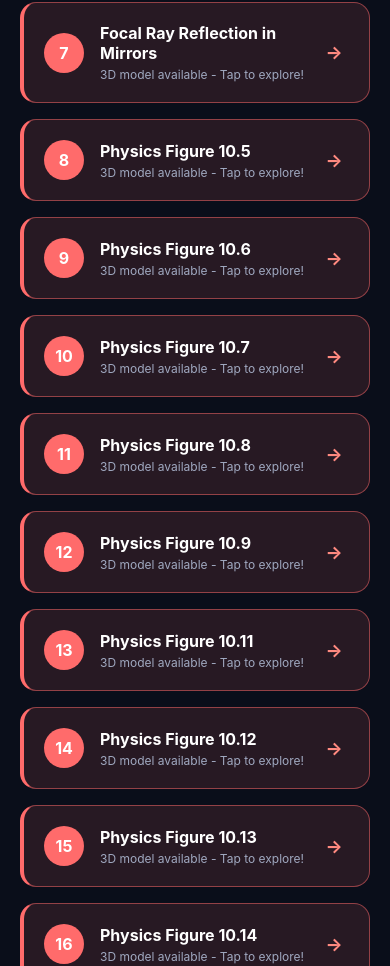
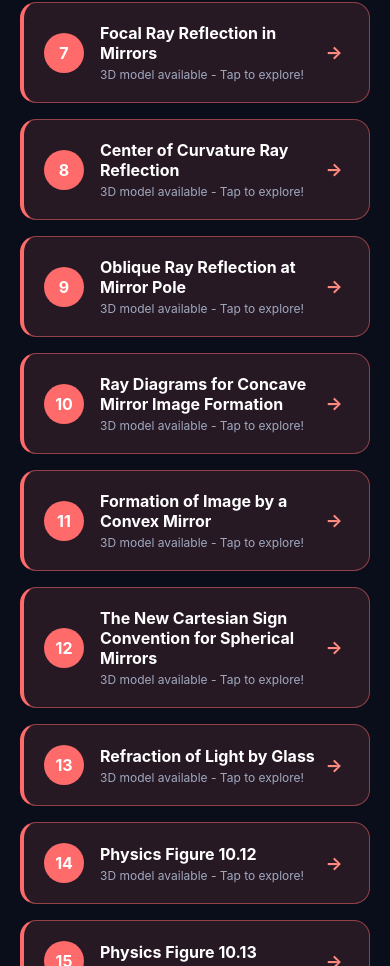
Before and after one commit to surajbelwal/SmartSciAr, a React Native app: screen /Physics in a window 390 px wide. Shown: the part 921-1887 px from the top of the page. Built offline with nearby package versions, Linux system fonts and the light colour scheme.

Commit message:
Changed some model descriptions

```diff
--- a/data/physicsData.js
+++ b/data/physicsData.js
@@ -113,97 +113,97 @@ export const physicsModels = {
 
   figure105: {
     id: "figure105",
-    title: "Physics Figure 10.5",
+    title: "Center of Curvature Ray Reflection",
     sketchfabUrl:
       "https://sketchfab.com/3d-models/figure-105-fb979b10afb94d12b1f7753a1e9b8f7a",
     embedUrl:
       "https://sketchfab.com/models/fb979b10afb94d12b1f7753a1e9b8f7a/embed",
     description: [
-      "• A physics model demonstrating advanced rotational concepts, possibly including energy considerations in rotational motion systems.",
-      "• Shows the relationship between rotational kinetic energy and the motion of rotating objects, connecting energy principles with rotational mechanics.",
-      "• Illustrates how energy is stored and transferred in rotating systems, important for understanding flywheels, turbines, and other rotational energy devices.",
-      "• Demonstrates conservation principles in rotational motion, including conservation of angular momentum and mechanical energy in rotating systems.",
-      "• Essential for understanding power transmission systems, rotating machinery efficiency, and energy storage applications in modern technology.",
+      "• A fundamental ray optics demonstration showing how light rays passing through the center of curvature reflect back along the same path.",
+      "• Illustrates that rays hitting the mirror surface at normal incidence (perpendicular to the surface) reflect directly back toward the source.",
+      "• Shows this principle applies to both concave mirrors (rays through center of curvature) and convex mirrors (rays directed toward center of curvature).",
+      "• Demonstrates the law of reflection where the angle of incidence equals angle of reflection, with both being zero for normal incidence.",
+      "• Essential for understanding retroreflection, optical alignment systems, and the design of precision measurement instruments like interferometers.",
     ],
   },
 
   figure106: {
     id: "figure106",
-    title: "Physics Figure 10.6",
+    title: "Oblique Ray Reflection at Mirror Pole",
     sketchfabUrl:
       "https://sketchfab.com/3d-models/figure-106-8cd1ddf92a45465fa90aa248ba756536",
     embedUrl:
       "https://sketchfab.com/models/8cd1ddf92a45465fa90aa248ba756536/embed",
     description: [
-      "• A rotational physics model showing complex interactions between multiple rotating components or systems in mechanical arrangements.",
-      "• Demonstrates how multiple rotating objects can interact through gears, belts, or other mechanical linkages to transfer motion and force.",
-      "• Illustrates the principles of mechanical advantage in rotational systems, showing how gear ratios affect speed and torque relationships.",
-      "• Shows practical applications in automotive transmissions, industrial machinery, and mechanical devices that require precise motion control.",
-      "• Critical for understanding complex mechanical systems where multiple rotational components must work together efficiently and reliably.",
+      "• A detailed ray optics demonstration showing how light rays incident obliquely at the pole of mirrors follow the fundamental laws of reflection.",
+      "• Illustrates that incident and reflected rays make equal angles with the principal axis when striking the mirror at point P (the pole).",
+      "• Shows this oblique reflection principle applies to both concave and convex mirrors, maintaining symmetrical angles about the principal axis.",
+      "• Demonstrates the universal nature of reflection laws: angle of incidence equals angle of reflection, measured from the normal at the point of incidence.",
+      "• Essential for understanding complete ray diagrams, image formation analysis, and the behavior of light at different points on curved mirror surfaces.",
     ],
   },
 
   figure107: {
     id: "figure107",
-    title: "Physics Figure 10.7",
+    title: "Ray Diagrams for Concave Mirror Image Formation",
     sketchfabUrl:
       "https://sketchfab.com/3d-models/figure-107-45b8d74f7dff48dcbf7f7d385571df32",
     embedUrl:
       "https://sketchfab.com/models/45b8d74f7dff48dcbf7f7d385571df32/embed",
     description: [
-      "• An advanced rotational physics demonstration showing equilibrium conditions and stability in rotating mechanical systems.",
-      "• Illustrates concepts of rotational equilibrium, where the net torque on a system is zero and the system maintains stable rotational motion.",
-      "• Shows how gyroscopic effects and angular momentum conservation create stability in rotating objects like bicycles, tops, and spacecraft.",
-      "• Demonstrates the relationship between rotational motion and balance, explaining why rotating objects exhibit unique stability characteristics.",
-      "• Important for understanding vehicle dynamics, aircraft stability, satellite orientation control, and other applications requiring rotational stability.",
+      "• A comprehensive demonstration of how concave mirrors form different types of images depending on object position relative to the focal point and center of curvature.",
+      "• Shows the systematic construction of ray diagrams using principal rays: parallel ray, focal ray, and center of curvature ray.",
+      "• Illustrates how image characteristics (real/virtual, upright/inverted, magnified/diminished) change as object distance varies from infinity to the mirror.",
+      "• Demonstrates practical applications in optical devices like reflecting telescopes, headlights, solar concentrators, and shaving mirrors.",
+      "• Essential for understanding image formation principles, magnification calculations, and the design of optical systems using curved mirrors.",
     ],
   },
 
   figure108: {
     id: "figure108",
-    title: "Physics Figure 10.8",
+    title: "Formation of Image by a Convex Mirror",
     sketchfabUrl:
       "https://sketchfab.com/3d-models/figure-108-7ac3f709ef5f4258852549ea4fc29745",
     embedUrl:
       "https://sketchfab.com/models/7ac3f709ef5f4258852549ea4fc29745/embed",
     description: [
-      "• A physics model demonstrating oscillatory or periodic motion, possibly showing simple harmonic motion or pendulum systems.",
-      "• Illustrates the relationship between restoring forces and periodic motion, showing how systems naturally oscillate around equilibrium positions.",
-      "• Shows energy exchange between kinetic and potential energy during oscillatory motion, demonstrating conservation of mechanical energy.",
-      "• Demonstrates how frequency, amplitude, and phase relationships characterize different types of oscillatory motion in mechanical systems.",
-      "• Essential for understanding wave motion, vibrations in structures, musical instruments, and timing mechanisms in various applications.",
+      "• A comprehensive demonstration of how convex mirrors always form virtual, upright, and diminished images regardless of object position.",
+      "• Shows the construction of ray diagrams using principal rays that appear to diverge from the virtual focal point behind the mirror.",
+      "• Illustrates how convex mirrors provide a wider field of view compared to plane mirrors, making them ideal for safety and surveillance applications.",
+      "• Demonstrates the consistent image characteristics: virtual images that cannot be projected on a screen but can be seen by the eye.",
+      "• Essential for understanding applications in vehicle side mirrors, store security mirrors, traffic mirrors, and optical systems requiring wide-angle viewing.",
     ],
   },
 
   figure109: {
     id: "figure109",
-    title: "Physics Figure 10.9",
+    title: "The New Cartesian Sign Convention for Spherical Mirrors",
     sketchfabUrl:
       "https://sketchfab.com/3d-models/figure-109-f447aea9b1924d09b5bfa767ce9593cb",
     embedUrl:
       "https://sketchfab.com/models/f447aea9b1924d09b5bfa767ce9593cb/embed",
     description: [
-      "• A complex physics model showing advanced mechanical motion concepts, potentially including coupled oscillators or resonance phenomena.",
-      "• Demonstrates how multiple oscillating systems can interact and influence each other's motion through mechanical or energy coupling.",
-      "• Shows resonance effects where external forces at specific frequencies can dramatically amplify the amplitude of oscillatory motion.",
-      "• Illustrates damping effects and how real-world friction and resistance affect the behavior of oscillating mechanical systems.",
-      "• Critical for understanding structural engineering, where resonance can be either beneficial (musical instruments) or destructive (building collapse).",
+      "• A fundamental reference system demonstrating the standardized sign conventions used in spherical mirror calculations and analysis.",
+      "• Shows how distances are measured: object distance (u), image distance (v), and focal length (f) with specific positive and negative assignments.",
+      "• Illustrates the pole as origin, with distances measured along the principal axis, and heights measured perpendicular to the principal axis.",
+      "• Demonstrates how this convention ensures consistency in mirror equations: 1/f = 1/u + 1/v and magnification calculations.",
+      "• Essential for solving mirror problems systematically, avoiding sign errors, and maintaining consistency across different optical scenarios and textbooks.",
     ],
   },
 
   figure1011: {
     id: "figure1011",
-    title: "Physics Figure 10.11",
+    title: "Refraction of Light by Glass",
     sketchfabUrl:
       "https://sketchfab.com/3d-models/figure-1011-32ebf975476349c893cf8040ae0e3b3d",
     embedUrl:
       "https://sketchfab.com/models/32ebf975476349c893cf8040ae0e3b3d/embed",
     description: [
-      "• An advanced physics model demonstrating sophisticated mechanical systems, possibly including wave motion or fluid dynamics principles.",
-      "• Shows how wave properties like wavelength, frequency, and amplitude affect the behavior of mechanical waves in different media.",
-      "• Illustrates wave interference patterns, showing how waves can constructively or destructively interfere when they overlap.",
-      "• Demonstrates practical applications of wave physics in acoustics, seismology, and communication systems that rely on wave propagation.",
-      "• Essential for understanding sound waves, earthquake analysis, radio communications, and other technologies based on wave phenomena.",
+      "• A fundamental demonstration of how light bends when passing from air into glass and back to air, showing the principles of refraction.",
+      "• Illustrates Snell's law in action as light changes direction due to the different optical densities of air and glass materials.",
+      "• Shows how the refractive index of glass affects the bending angle, with light slowing down in the denser glass medium.",
+      "• Demonstrates the reversible nature of refraction and how light rays emerge parallel to their original direction after passing through parallel-sided glass.",
+      "• Essential for understanding optical devices like lenses, prisms, windows, and fiber optics where light transmission through glass is fundamental.",
     ],
   },
 
--- a/screens/PhysicsScreen.js
+++ b/screens/PhysicsScreen.js
@@ -47,32 +47,32 @@ export default function PhysicsScreen({ navigation }) {
       hasModel: true,
     },
     {
-      title: "Physics Figure 10.5",
+      title: "Center of Curvature Ray Reflection",
       modelId: "figure105",
       hasModel: true,
     },
     {
-      title: "Physics Figure 10.6",
+      title: "Oblique Ray Reflection at Mirror Pole",
       modelId: "figure106",
       hasModel: true,
     },
     {
-      title: "Physics Figure 10.7",
+      title: "Ray Diagrams for Concave Mirror Image Formation",
       modelId: "figure107",
       hasModel: true,
     },
     {
-      title: "Physics Figure 10.8",
+      title: "Formation of Image by a Convex Mirror",
       modelId: "figure108",
       hasModel: true,
     },
     {
-      title: "Physics Figure 10.9",
+      title: "The New Cartesian Sign Convention for Spherical Mirrors",
       modelId: "figure109",
       hasModel: true,
     },
     {
-      title: "Physics Figure 10.11",
+      title: "Refraction of Light by Glass",
       modelId: "figure1011",
       hasModel: true,
     },
```
